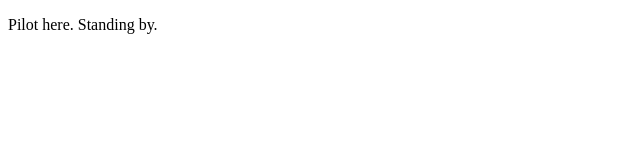
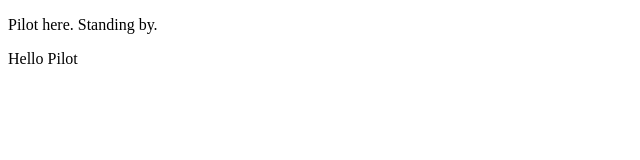
Before and after one commit to Ridgeway22/communication-log, a plain HTML site: page index.html in a window 1280 px wide. Shown: the full height of the page, 0-640 px from the left. Drawn offline with Linux system fonts and the light colour scheme.

Commit message:
2nd change

```diff
--- a/index.html
+++ b/index.html
@@ -2,5 +2,6 @@
 <html>
    <body>
       <p>Pilot here. Standing by.</p>
+      <div>Hello Pilot</div>
    </body>
 </html>
```
